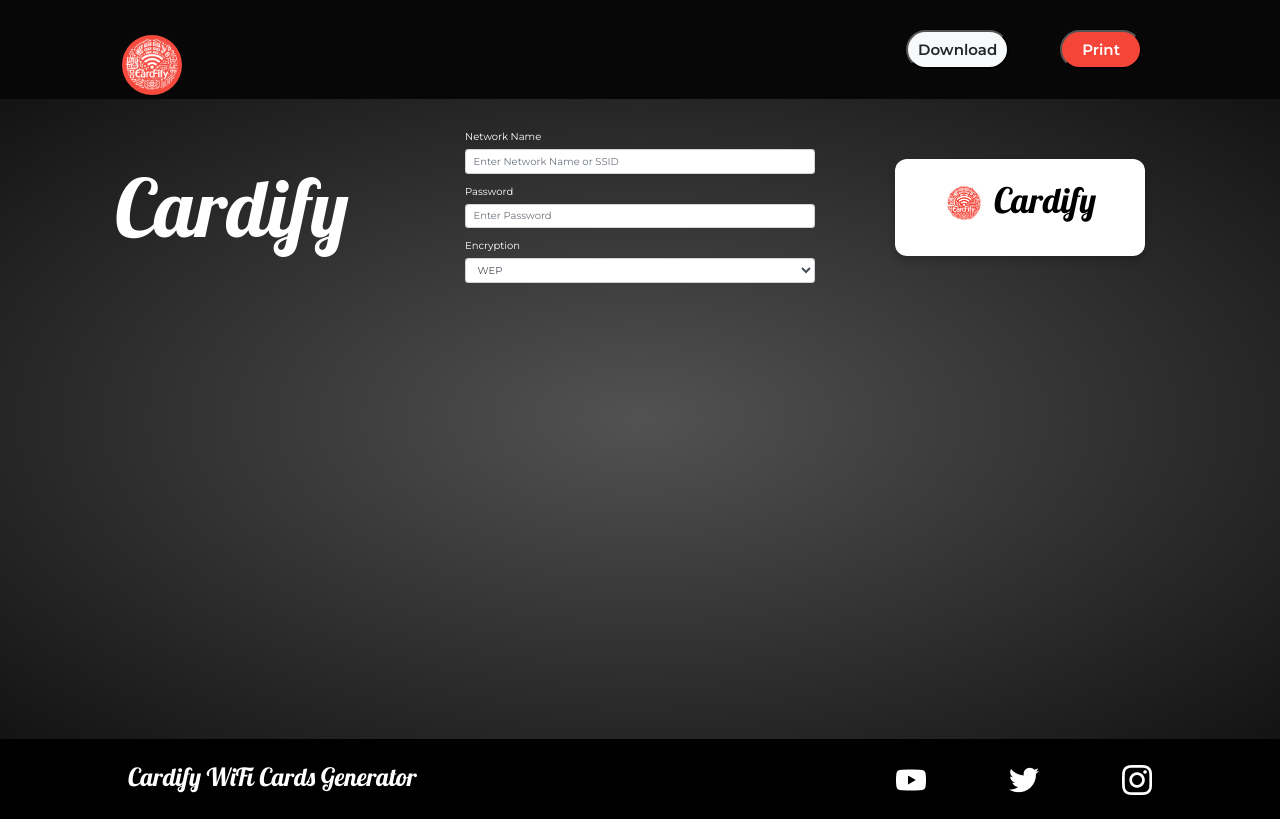
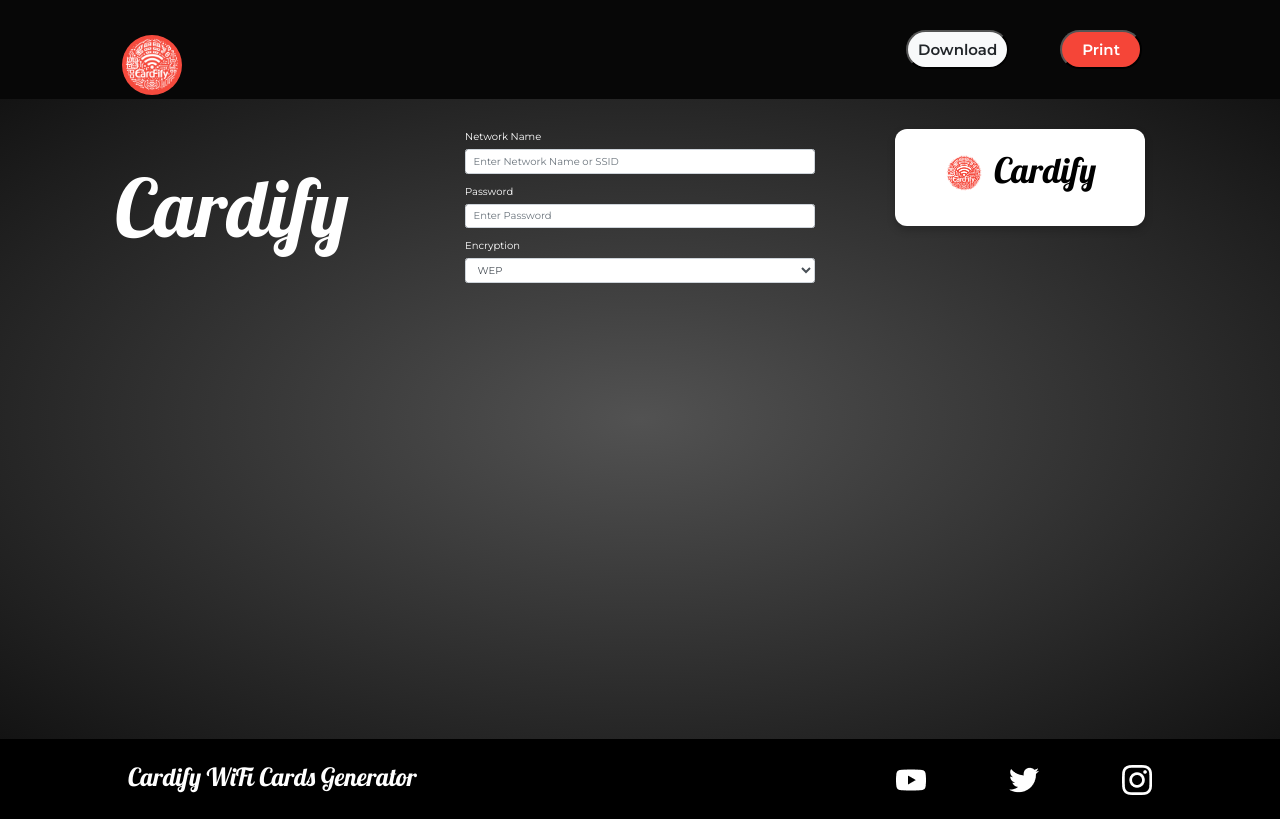
Before and after one commit to AniketKoranne/CardifiWifi, a plain HTML site: page index.html in a window 1280 px wide. Drawn offline with nearby package versions, Linux system fonts and the light colour scheme; a script that the page names is missing.

Commit message:
Update index.html

```diff
--- a/index.html
+++ b/index.html
@@ -40,7 +40,7 @@
                         <option value="None">None (Open Network)</option>
                     </select>
                 </div>
-                <div class="col-md-4 col-sm-4 mt-5">
+                <div class="col-md-4 col-sm-4">
                     <div class="wifi-card">
                         <div class="wifi-header">
                             <img src="img/logo.png" alt="Cardify Logo" class="wifi-logo">
```
